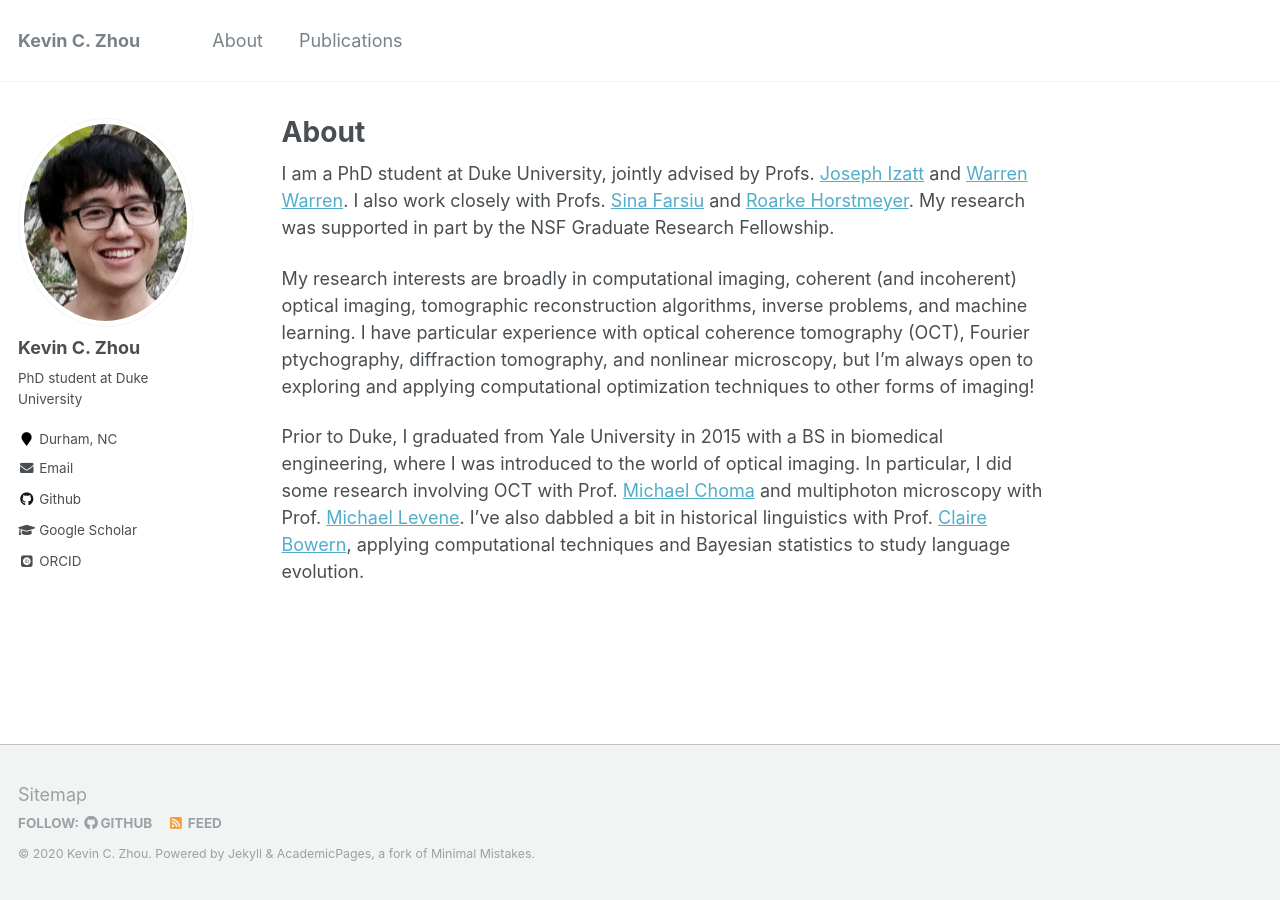
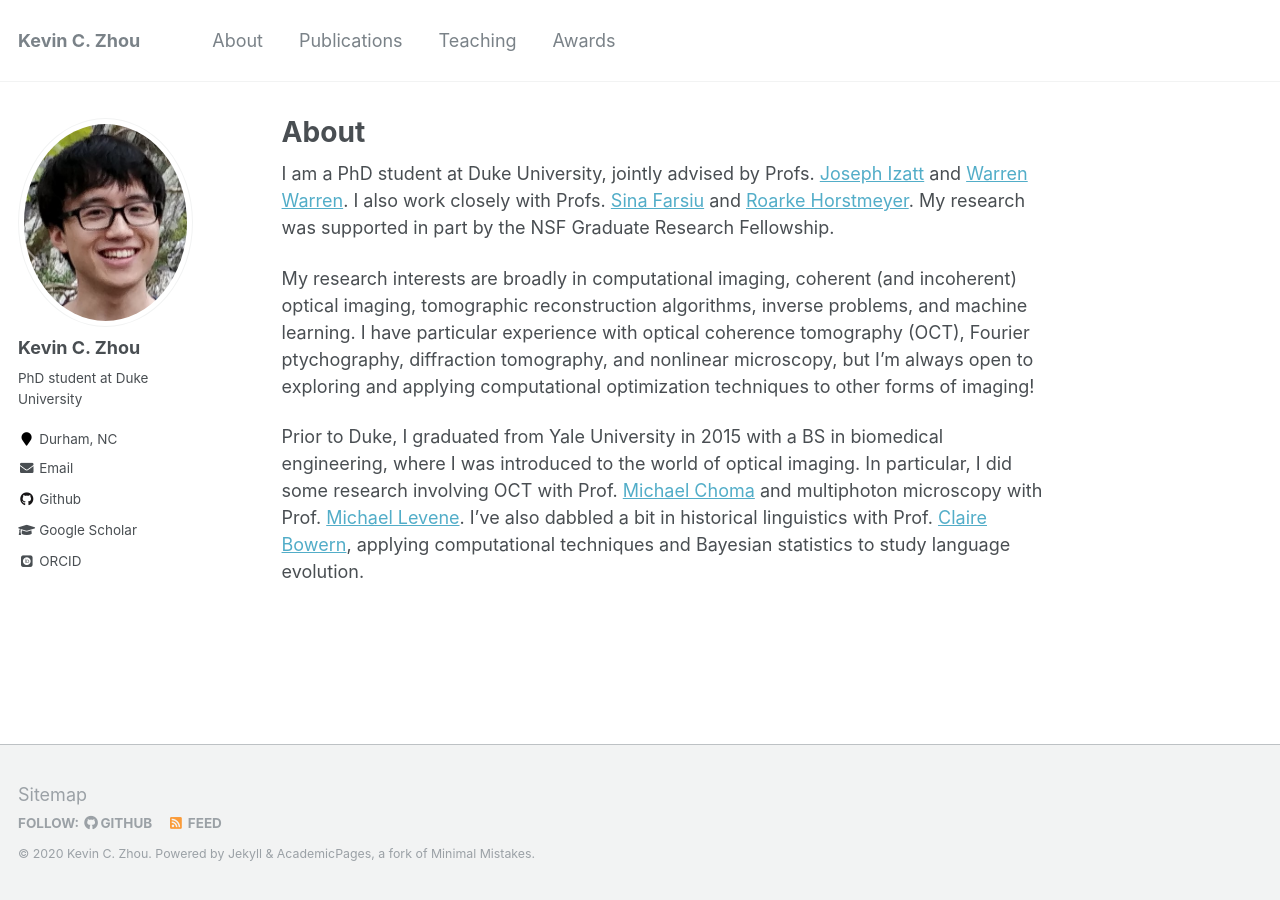
Before and after one commit to kevinczhou/kevinczhou.github.io, a Jekyll site: the page built from _pages/about.md, in a window 1280 px wide. Built offline with Jekyll 4.4.1, drawn with Linux system fonts in a browser that asks for light colours; some web fonts are replaced.

Commit message:
Update navigation.yml

```diff
--- a/_data/navigation.yml
+++ b/_data/navigation.yml
@@ -4,3 +4,7 @@ main:
     url: /about/
   - title: "Publications"
     url: /publications/
+  - title: "Teaching"
+    url: /teaching/
+  - title: "Awards"
+    url: /awards/
```
